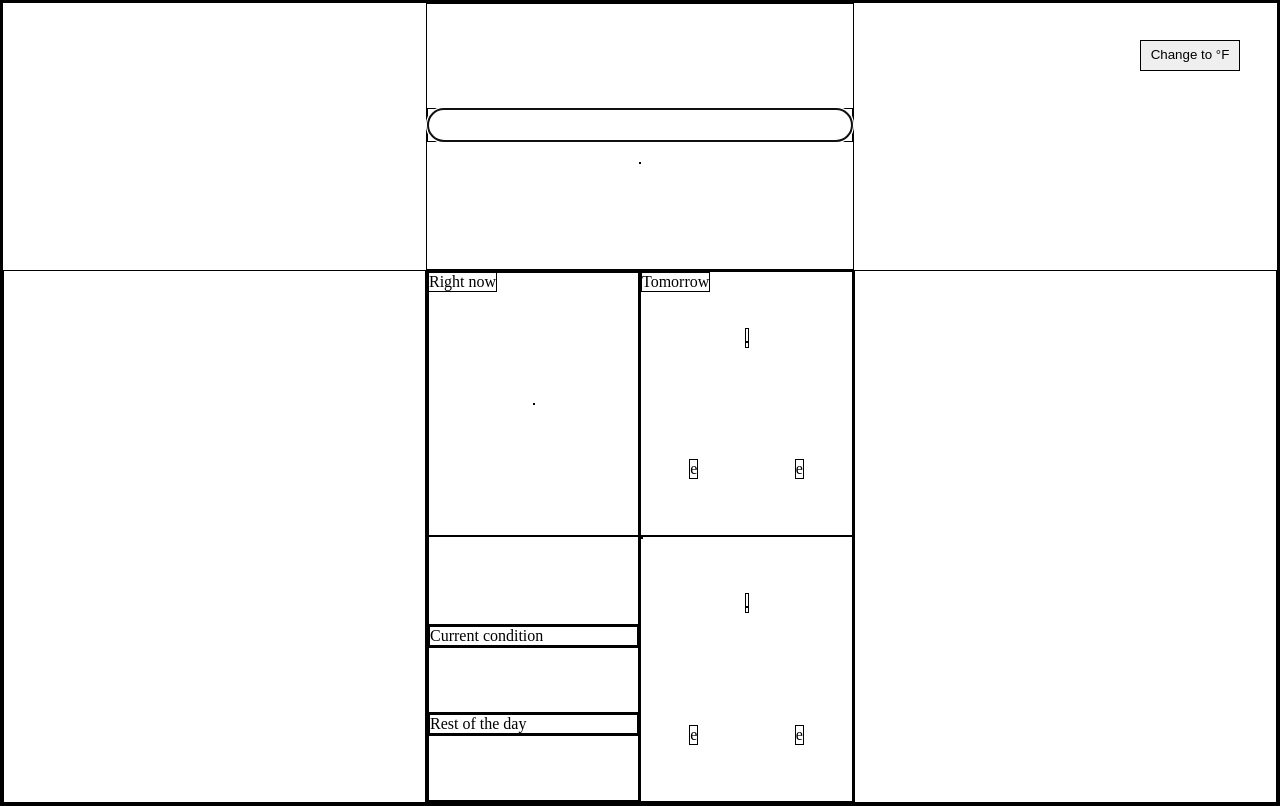
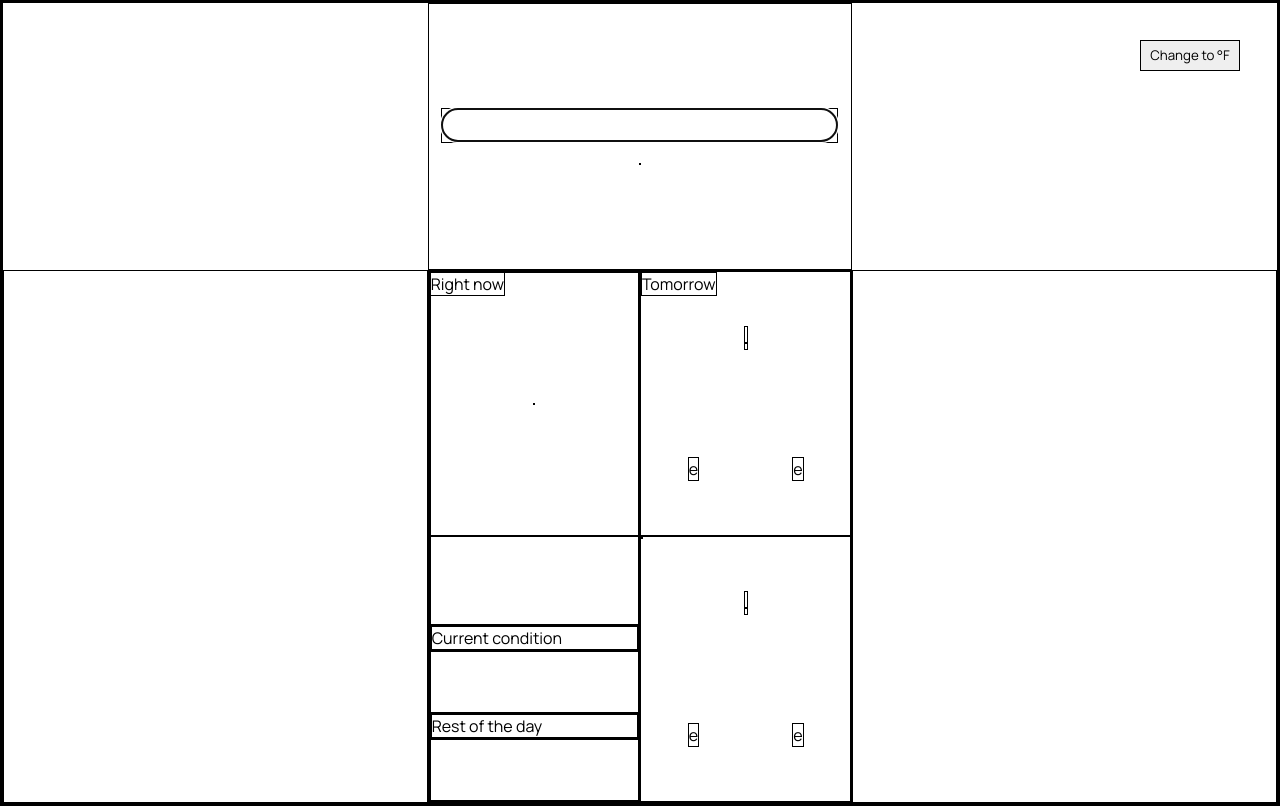
Before and after one commit to arwin4/weather-app, a website built with webpack: page index.html in a window 1280 px wide. Built offline with nearby package versions, Linux system fonts and the light colour scheme; no server answers.

Commit message:
Add font

```diff
--- a/src/style.css
+++ b/src/style.css
@@ -1,5 +1,12 @@
+@font-face {
+  font-family: Manrope;
+  src: url(./font/Manrope-VariableFont_wght.ttf);
+}
+
 * {
   border: 1px solid black;
+  font-family: Manrope, system-ui, -apple-system, BlinkMacSystemFont, 'Segoe UI',
+    Roboto, Oxygen, Ubuntu, Cantarell, 'Open Sans', 'Helvetica Neue', sans-serif;
 }
 
 body {
```
Also changed, not shown: src/font/Manrope-VariableFont_wght.ttf (added).
